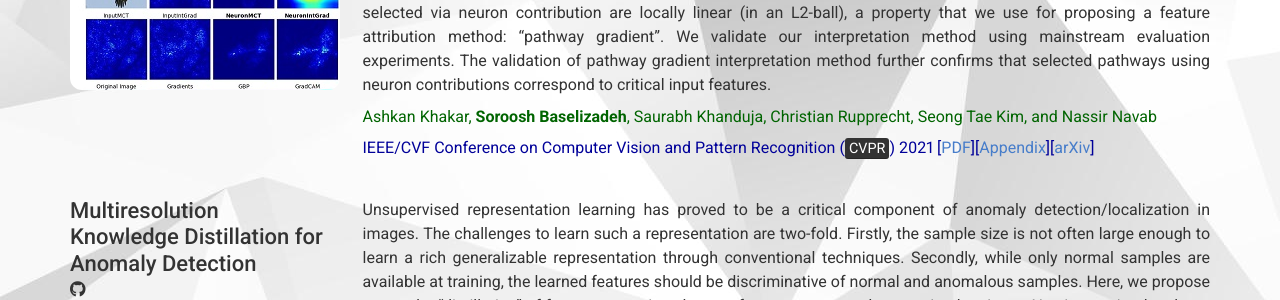
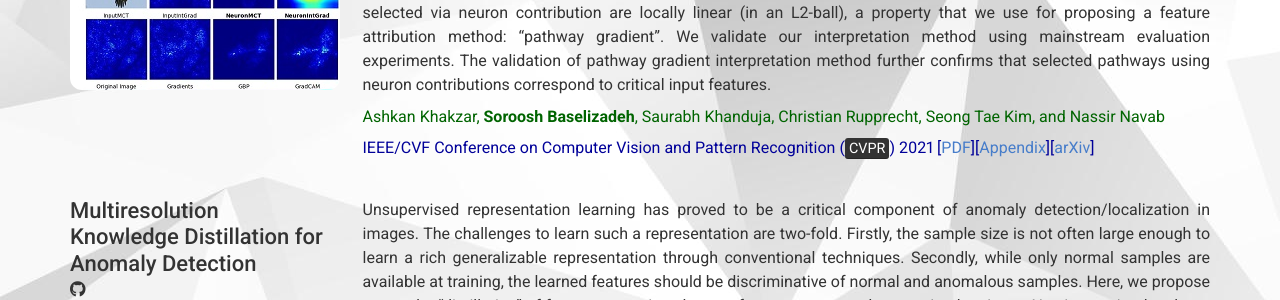
Before and after one commit to Soroosh-Bsl/soroosh-bsl.github.io, a Jekyll site: the page built from index.md, in a window 1280 px wide and 900 px high, scrolled down 1018 px. Shown: the part 153-453 px from the top of the window. Built offline with Jekyll 4.4.1, drawn with Linux system fonts in a browser that asks for light colours; nearby versions of some CDN libraries; a style sheet for code colours, icons or effects is not loaded.

Commit message:
minor edits

```diff
--- a/_config.yml
+++ b/_config.yml
@@ -67,9 +67,7 @@ content:
         quote: >
           <mark>Ranked 3rd/~110, GPA: 19.45/20</mark>
         description: | # this will include new lines to allow paragraphs
-          Related Coursework: Probability & Statistics, Linear Algebra, Artificial Intelligence, Signals & Systems,
-          Modern Information Retrieval, Algorithmic Game Theory, Numerical Methods, Design of Algorithms,
-          Computer Simulation, Database Design, Data Structures & Algorithms
+          Related Coursework: Probability & Statistics, Linear Algebra, Artificial Intelligence, Signals & Systems, Modern Information Retrieval, Algorithmic Game Theory, Numerical Methods, Design of Algorithms, Computer Simulation, Database Design, Data Structures & Algorithms
       - layout: top-left
         title: Allameh-Helli 1 High School
         sub_title: Diploma in Mathematics and Physics
@@ -98,7 +96,7 @@ content:
         description: | # this will include new lines to allow paragraphs
           Is critical input information encoded in specific sparse pathways within the neural network? In this work, we discuss the problem of identifying these critical pathways and subsequently leverage them for interpreting the network's response to an input. The pruning objective -- selecting the smallest group of neurons for which the response remains equivalent to the original network -- has been previously proposed for identifying critical pathways. We demonstrate that sparse pathways derived from pruning do not necessarily encode critical input information. To ensure sparse pathways include critical fragments of the encoded input information, we propose pathway selection via neurons' contribution to the response. We proceed to explain how critical pathways can reveal critical input features. We prove that pathways selected via neuron contribution are locally linear (in an L2-ball), a property that we use for proposing a feature attribution method: "pathway gradient". We validate our interpretation method using mainstream evaluation experiments. The validation of pathway gradient interpretation method further confirms that selected pathways using neuron contributions correspond to critical input features.
 
-          <span style="color:#006400"> Ashkan Khakar, <strong>Soroosh Baselizadeh</strong>, Saurabh Khanduja, Christian Rupprecht, Seong Tae Kim, and Nassir Navab </span>
+          <span style="color:#006400"> Ashkan Khakzar, <strong>Soroosh Baselizadeh</strong>, Saurabh Khanduja, Christian Rupprecht, Seong Tae Kim, and Nassir Navab </span>
 
           <span style="color:#000099"> IEEE/CVF Conference on Computer Vision and Pattern Recognition (<mark>CVPR</mark>) 2021
           [<a href="url(/files/pathwaygrad_main.pdf)">PDF</a>][<a href="url(/files/pathwaygrad_appendix.pdf)">Appendix</a>][<a href="https://arxiv.org/abs/2103.16886">arXiv</a>]</span>
```
